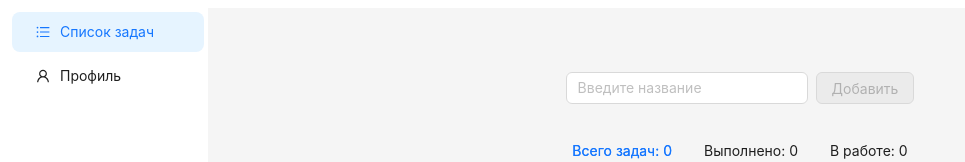
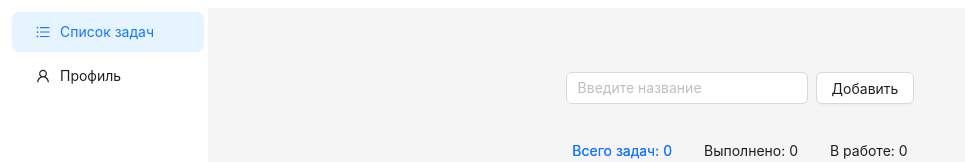
Before and after one commit to Hleb2hek/CRM-System, a React (Vite) app: page / in a window 1280 px wide. Shown: the top 162 px of the page, without its empty margins (0-965 px from the left). Built offline with nearby package versions, Linux system fonts and the light colour scheme; no server answers.

Commit message:
feature/ED-1222_todo-list-antd-axios

```diff
--- a/src/components/AddTasks/AddTasks.tsx
+++ b/src/components/AddTasks/AddTasks.tsx
@@ -5,72 +5,43 @@ import { postUserTasks } from '../../api/http';
 import { Flex, Form, Input, Button } from 'antd';
 
 export const AddTasks: React.FC<{ refreshTasks: () => void }> = ({ refreshTasks }) => {
-	const [newTask, setNewTask] = useState<string>('');
-	const [errorValidation, setErrorValidation] = useState<string | null>(null);
 	const [errorTasks, setErrorTasks] = useState<Error | null>(null);
 
-	function getValidError(tasks: string): string | null {
-		const value = tasks.trim();
-		const valueLength = value.length;
-
-		if (valueLength === 0) {
-			return 'Название пустое, введите название';
-		}
-		if (valueLength < 2) {
-			return `Название слишком короткое. Добавьте ${2 - valueLength} символ(ов)`;
-		}
-		if (valueLength > 64) {
-			return `Название слишком длинное. Удалите ${valueLength - 64} символ(ов)`;
-		}
-
-		return null;
-	}
-
-	function getNewTask(event: React.ChangeEvent<HTMLInputElement>) {
-		const value = event.target.value;
-		setNewTask(value);
-
-		const errorMessage = getValidError(value);
-		setErrorValidation(errorMessage);
-	}
-
-	async function createTasks(e: React.FormEvent) {
-		const validationError = getValidError(newTask);
-		if (validationError) {
-			setErrorValidation(validationError);
-			return;
-		}
-
+	async function createTasks(value: { task: string }) {
 		try {
-			await postUserTasks(newTask.trim());
+			await postUserTasks(value.task?.trim());
 			refreshTasks();
-
-			setNewTask('');
-			setErrorValidation(null);
 			setErrorTasks(null);
 		} catch (error: unknown) {
 			if (error instanceof Error) setErrorTasks(error);
 		}
 	}
 
-	const isFormValid = !errorValidation && newTask.trim().length > 0;
-
 	return (
 		<Flex justify="center" align="center" vertical style={{ marginTop: '4rem' }}>
 			<Form onFinish={createTasks}>
 				<Flex gap="small" justify="center">
-					<Form.Item validateStatus={errorValidation ? 'error' : ''} help={errorValidation}>
-						<Input
-							value={newTask}
-							onChange={getNewTask}
-							type="text"
-							placeholder="Введите название"
-						/>
+					<Form.Item
+						name="task"
+						validateTrigger={['onChange', 'onSubmit']}
+						rules={[
+							{ required: true, message: 'Поле пустое, введите значение' },
+							{ whitespace: true, message: 'Уберите пробелы' },
+							{
+								max: 64,
+								message:
+									'Название слишком динное. Допустимая максимальная длина 64 символа',
+							},
+							{
+								min: 2,
+								message:
+									'Название слишком короткое. Допустимая минимальная длина 2 символа',
+							},
+						]}>
+						<Input placeholder="Введите название" />
 					</Form.Item>
 					<Form.Item>
-						<Button htmlType="submit" disabled={!isFormValid}>
-							Добавить
-						</Button>
+						<Button htmlType="submit">Добавить</Button>
 					</Form.Item>
 				</Flex>
 				{errorTasks && <p>{errorTasks.message}</p>}
--- a/src/components/Tasks/TasksItem.tsx
+++ b/src/components/Tasks/TasksItem.tsx
@@ -17,18 +17,15 @@ export const TasksItem: React.FC<{
 	const [isEdit, setIsEdit] = useState<boolean>(false);
 
 	const [inputTitle, setInputTitle] = useState<string>(title);
-	const [validationError, setValidationError] = useState<string | null>(null);
 
 	function openEditMode() {
 		setIsEdit(true);
 		setInputTitle(title);
-		setValidationError(null);
 	}
 
 	function closeEditMode() {
 		setIsEdit(false);
 		setInputTitle(title);
-		setValidationError(null);
 	}
 
 	async function checkboxTasks() {
@@ -51,40 +48,9 @@ export const TasksItem: React.FC<{
 		}
 	}
 
-	function getValidError(tasks: string): string | null {
-		const value = tasks.trim();
-		const valueLength = value.length;
-
-		if (valueLength === 0) {
-			return 'Название пустое, введите название';
-		}
-		if (valueLength < 2) {
-			return `Название слишком короткое. Добавьте ${2 - valueLength} символ(ов)`;
-		}
-		if (valueLength > 64) {
-			return `Название слишком длинное. Удалите ${valueLength - 64} символ(ов)`;
-		}
-
-		return null;
-	}
-
-	function getNewTask(event: React.ChangeEvent<HTMLInputElement>) {
-		const value = event.target.value;
-		setInputTitle(value);
-
-		const errorMessage = getValidError(value);
-		setValidationError(errorMessage);
-	}
-
-	async function editTasks() {
-		const validationError = getValidError(inputTitle);
-		if (validationError) {
-			setValidationError(validationError);
-			return;
-		}
-
+	async function editTasks(value: { task: string }) {
 		try {
-			await editTaskFetch(id, { title: inputTitle });
+			await editTaskFetch(id, { title: value.task?.trim() });
 			refreshTasks();
 			closeEditMode();
 			setError(null);
@@ -92,8 +58,6 @@ export const TasksItem: React.FC<{
 			if (error instanceof Error) setError(error);
 		}
 	}
-
-	const isFormValid = !validationError && inputTitle.trim().length > 0;
 
 	return (
 		<Flex justify="center" align="center" style={{ width: '30rem' }}>
@@ -114,16 +78,26 @@ export const TasksItem: React.FC<{
 				) : (
 					<Form onFinish={editTasks}>
 						<Form.Item
-							validateStatus={validationError ? 'error' : ''}
-							help={validationError}>
-							<Input
-								value={inputTitle}
-								onChange={getNewTask}
-								placeholder="Введите название"
-							/>
+							name="task"
+							validateTrigger={['onChange', 'onSubmit']}
+							rules={[
+								{ required: true, message: 'Поле пустое, введите значение' },
+								{ whitespace: true, message: 'Уберите пробелы' },
+								{
+									max: 64,
+									message:
+										'Название слишком динное. Допустимая максимальная длина 64 символа',
+								},
+								{
+									min: 2,
+									message:
+										'Название слишком короткое. Допустимая минимальная длина 2 символа',
+								},
+							]}>
+							<Input placeholder="Введите название" />
 						</Form.Item>
 						<Flex gap="0.625rem" justify="center">
-							<Button type="primary" htmlType="submit" disabled={!isFormValid}>
+							<Button type="primary" htmlType="submit">
 								Сохранить
 							</Button>
 							<Button type="primary" htmlType="button" onClick={closeEditMode}>
```
